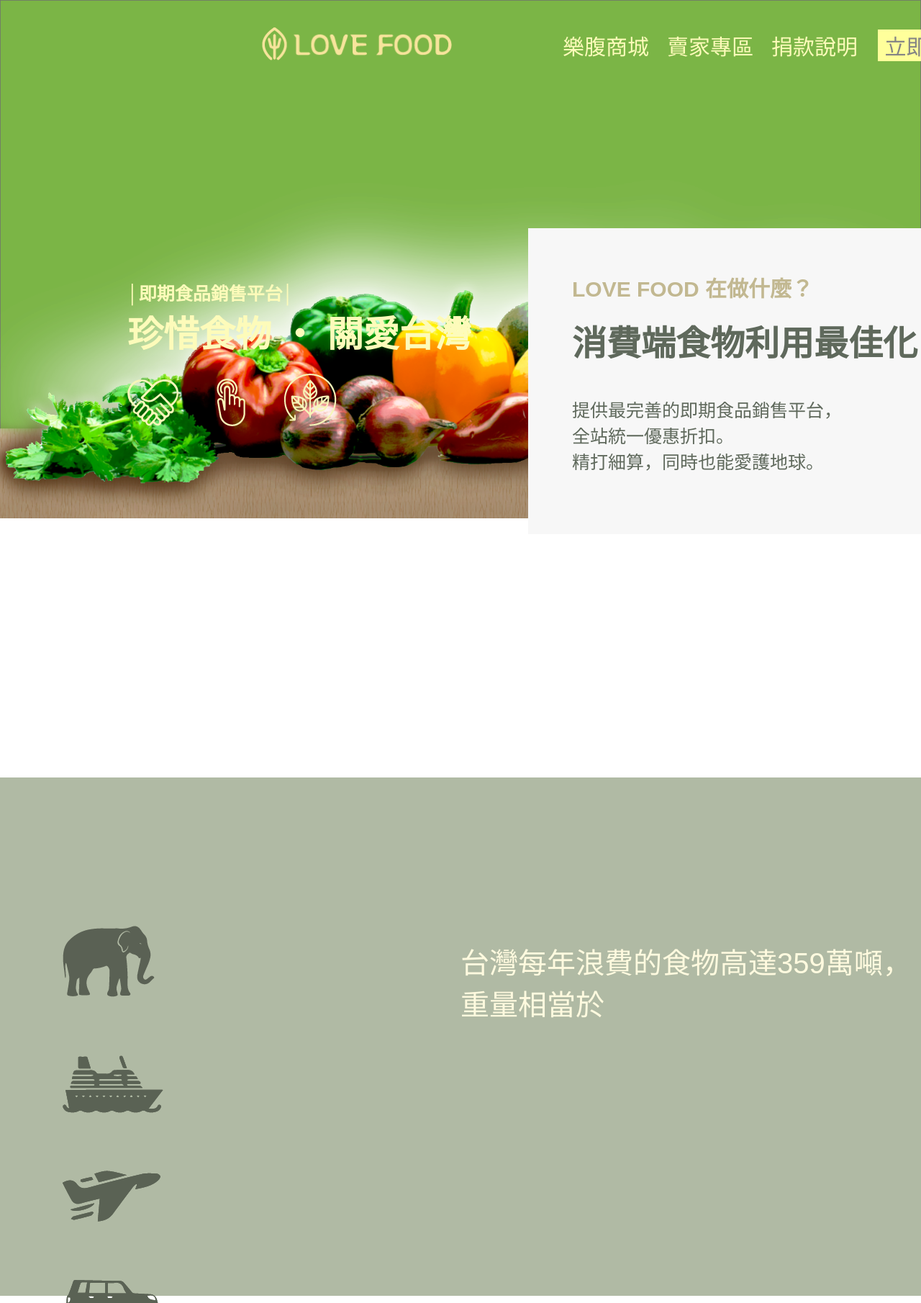
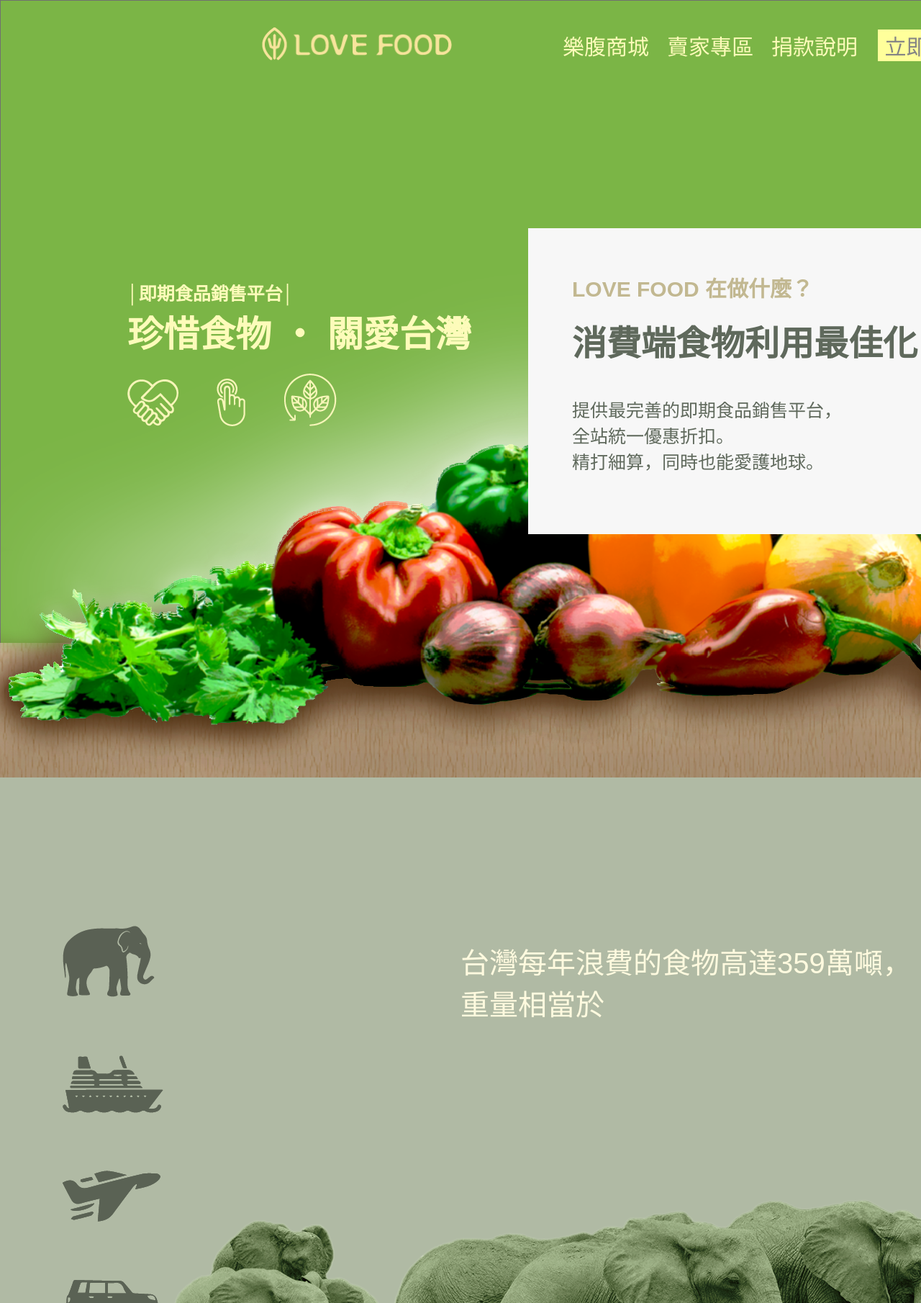
Before and after one commit to henry4968/lovefood, a PHP site: page / in a window 1280 px wide; the page is wider, and only the part inside the window is pictured. Shown: the top 1810 px of that part at 72% size. Run offline with PHP 8.4, Linux system fonts and the light colour scheme; some libraries are stand-ins or nearby versions.

Commit message:
20111404update

```diff
--- a/css/index.css
+++ b/css/index.css
@@ -8,14 +8,13 @@
 }
 
 #header {
-  width: 100%;
   height: 123px;
   display: -webkit-box;
   display: -ms-flexbox;
   display: flex;
   position: fixed;
   background: transparent;
-  z-index: 99;
+  z-index: 9;
 }
 
 #header #headerContentContainer {
@@ -76,19 +75,15 @@
   margin-left: 20px;
 }
 
+#chapter01, #chapter02, #chapter03,
+#chapter04, #chapter05, #chapter06 {
+  height: 1080px;
+  overflow: hidden;
+}
+
 #chapter01 {
   position: relative;
-}
-
-#chapter01 #ch01BgContainer {
-  position: relative;
-  height: 1080px;
-}
-
-#chapter01 #ch01BgContainer img {
-  width: 100%;
-  position: absolute;
-  z-index: 1;
+  background-image: url(../../../img/22/index/ch01_bg_fruit_and_table.png), url(../../../img/22/index/ch01_bg_green_screen.png);
 }
 
 #chapter01 #mainSlogan {
@@ -149,28 +144,12 @@
   top: 67px;
 }
 
-#ch01slide01 {
-  width: 1920px;
-  height: 1080px;
-  background-color: blue;
-}
-
 #chapter02 {
   position: relative;
-}
-
-#chapter02 #chapter02BgContainer {
-  position: relative;
-  height: 1080px;
-}
-
-#chapter02 #chapter02BgContainer img {
-  width: 100%;
-  position: absolute;
-}
-
-#chapter02 #chapter02BgContainer img[data-id="chapter02Bg02"] {
-  bottom: 0;
+  background-color: #B0BAA4;
+  background-image: url(../../../img/22/index/ch02_bg_elephants.png);
+  background-repeat: no-repeat;
+  background-position: bottom;
 }
 
 #chapter02 .mainTitleBlock {
--- a/index.html
+++ b/index.html
@@ -59,11 +59,6 @@
 
         <!-- 第一章：「組織訴求」開始 -->
         <article id="chapter01" class="section">
-            <div id="ch01BgContainer">
-                <img src="./img/22/index/ch01_bg_green_screen.png" data-id="chapter01Bg01">
-                <img src="./img/22/index/ch01_bg_fruit_and_table.png" data-id="chapter01Bg02">
-                <img src="./img/22/index/ch01_bg_fruit_and_light.png" data-id="chapter01Bg03">
-            </div>
             <section id="mainSlogan">
                 <h3>│即期食品銷售平台│</h3>
                 <h2>珍惜食物 ‧ 關愛台灣</h2>
@@ -89,17 +84,11 @@
                 </p>
                 <img src="./img/22/index/ch01_sub_solgan01_img.png" alt="">
             </section>
-
         </article>
         <!-- 第一章：「組織訴求」結束 -->
 
         <!-- 第二章：「浪費換算」開始 -->
         <article id="chapter02" class="section">
-
-            <div id="chapter02BgContainer">
-                <img src="./img/22/index/ch02_bg_green_screen.png" data-id="chapter02Bg01">
-                <img src="./img/22/index/ch02_bg_elephants.png" data-id="chapter02Bg02">
-            </div>
             <div id="conversionUnitIconBlock">
                 <a href="#0">
                     <img src="./img/22/index/ch02_icon_elephant_dark.png">
@@ -117,8 +106,6 @@
             <div class="mainTitleBlock">
                 台灣每年浪費的食物高達359萬噸，重量相當於
             </div>
-
-
         </article>
         <!-- 第二章：「浪費換算」結束 -->
 
@@ -357,7 +344,7 @@
 
         <!-- 第六章：「聯絡我們」開始 -->
         <article id="chapter06" class="section">
-            <div id="ch06LeftArea">
+            <div id="ch06contactUsArea">
                 <div id="contactUsContainer">
                     <div id="contactUsFrame">
                         <h3>CONTACT US</h3>
@@ -398,18 +385,19 @@
                     </div>
                 </div>
             </div>
-            <div id="ch06RightArea">
+            <div id="ch06GuideArea">
                 <div id="ch06ImgBlock">
                     <img src="./img/22/index/ch06_img_contact.png">
                 </div>
                 <h2>LOVE FOOD</h2>
                 <div id="ch06GuideBlock">
                     <span>│即期食品銷售平台│</span>
-                    <a href="">
+                    <a href="#0">
                         <div id="ch06GuideButton">立即樂腹</div>
                     </a>
                 </div>
             </div>
+
         </article>
         <!-- 第六章：「聯絡我們」結束 -->
 
--- a/scss/page/index/index.scss
+++ b/scss/page/index/index.scss
@@ -7,12 +7,11 @@
 }
 
 #header{
-    width: 100%;
     height: 123px;
     display: flex;
     position: fixed;
     background: transparent;
-    z-index: 99;
+    z-index: 9;
     #headerContentContainer{
         width: 1180px;
         height: 50px;
@@ -57,17 +56,17 @@
     }
 }
 
+#chapter01, #chapter02, #chapter03,
+#chapter04, #chapter05, #chapter06{
+    height: 1080px;
+    overflow: hidden;
+}
+
 #chapter01{
     position: relative;
-    #ch01BgContainer{
-        position: relative;
-        height: 1080px;
-        img{
-            width: 100%;
-            position: absolute;
-            z-index: 1;
-        }
-    }
+    background-image:
+    url(../../../img/22/index/ch01_bg_fruit_and_table.png),
+    url(../../../img/22/index/ch01_bg_green_screen.png);
     #mainSlogan{
         position: absolute;
         left: 177px;
@@ -119,25 +118,12 @@
     }
 }
 
-#ch01slide01{
-    width: 1920px;
-    height: 1080px;
-    background-color: blue;
-}
-
 #chapter02{
     position: relative;
-    #chapter02BgContainer{
-        position: relative;
-        height: 1080px;
-        img{
-            width: 100%;
-            position: absolute;
-        }
-        img[data-id="chapter02Bg02"]{
-            bottom: 0;
-        }
-    }
+    background-color: #B0BAA4;
+    background-image: url(../../../img/22/index/ch02_bg_elephants.png);
+    background-repeat: no-repeat;
+    background-position: bottom;
     .mainTitleBlock{
         position: absolute;
         left: 640px;
```
Also changed, not shown: other parts of css/index.css (+31 -32 lines), other parts of scss/page/index/index.scss (+14 -17 lines), 1 other file.
